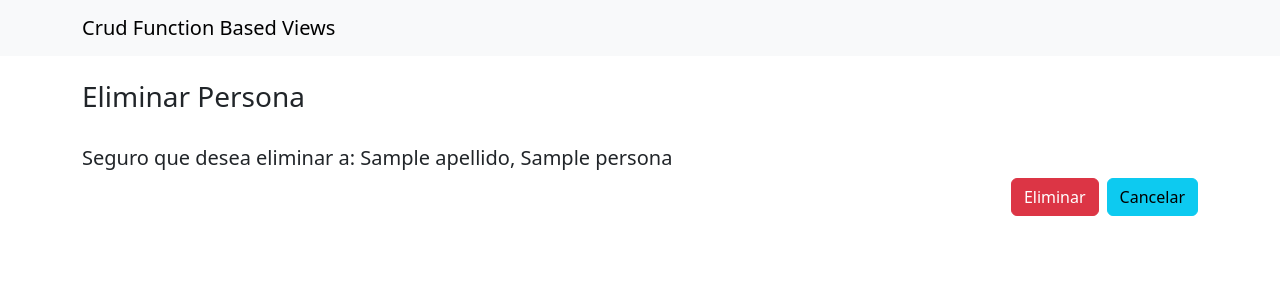
After one commit to sergiovnp/DjangoCrudCbv, a Django app: template personas/templates/personas/persona_confirm_delete.html in a window 1280 px wide. The commit adds this page. Shown: the top 300 px of the page. Run offline with Django 3.2, Linux system fonts and the light colour scheme; the template is opened without the code that fills it: most values are stand-ins (such as "Sample title", 1, 10 or a date in 2020); some libraries are stand-ins or nearby versions.

Commit message:
Vista editar y eliminar

```diff
--- /dev/null
+++ b/personas/templates/personas/persona_confirm_delete.html
@@ -0,0 +1,30 @@
+{% extends 'base.html' %}
+{% load crispy_forms_tags %}
+{% load static %}
+
+
+
+{% block content %}
+<br>
+
+<div class="container">
+
+    <h3>Eliminar Persona</h3>
+    <br>
+    {% if persona %}
+    <h5>Seguro que desea eliminar a: {{persona.apellido}}, {{persona.nombre}}</h5>
+    <form action="" enctype="multipart/form-data" method="POST">
+        {% csrf_token %}
+        <div class="d-grid gap-2 d-md-flex justify-content-md-end">
+            <button type="submit" class="btn btn-danger">Eliminar</button>
+            <a class="btn btn-info" href="{% url 'persona_list' %}" role="button">Cancelar</a>
+          </div>
+    </form>
+    {% else %}
+            <h3>No hay registros de una Persona para eliminar...</h3>
+    {% endif %}
+
+</div>
+
+
+{% endblock %}
--- a/personas/templates/personas/persona_detail.html
+++ b/personas/templates/personas/persona_detail.html
@@ -23,8 +23,8 @@
         <br>
         <div class="d-grid gap-2 d-md-flex justify-content-md-end">
             <a class="btn btn-info" href="{% url 'persona_list' %}" role="button">Listar</a>
-            <a class="btn btn-primary" href="" role="button">Editar</a>
-            <a class="btn btn-danger" href="" role="button">Eliminar</a>
+            <a class="btn btn-primary" href="{% url 'persona_update' persona.id %}" role="button">Editar</a>
+            <a class="btn btn-danger" href="{% url 'persona_delete' persona.id %}" role="button">Eliminar</a>
           </div>
 
 </div>
--- a/personas/urls.py
+++ b/personas/urls.py
@@ -1,8 +1,10 @@
 from django.urls import path
-from .views import PersonaList, PersonaDetail, PersonaCreate
+from .views import PersonaList, PersonaDetail, PersonaCreate, PersonaUpdate, PersonaDelete
 
 urlpatterns = [
     path('', PersonaList.as_view(), name="persona_list"),
     path('persona_detail/<int:pk>/', PersonaDetail.as_view(), name="persona_detail"),
     path('persona_create', PersonaCreate.as_view(), name="persona_create"),
+    path('persona_update/<int:pk>/', PersonaUpdate.as_view(), name="persona_update"),
+    path('persona_delete/<int:pk>/', PersonaDelete.as_view(), name="persona_delete"),
 ]
```
Also changed, not shown: personas/templates/personas/persona_update_form.html (added, +27 -0 lines), personas/views.py (+13 -1 lines).
